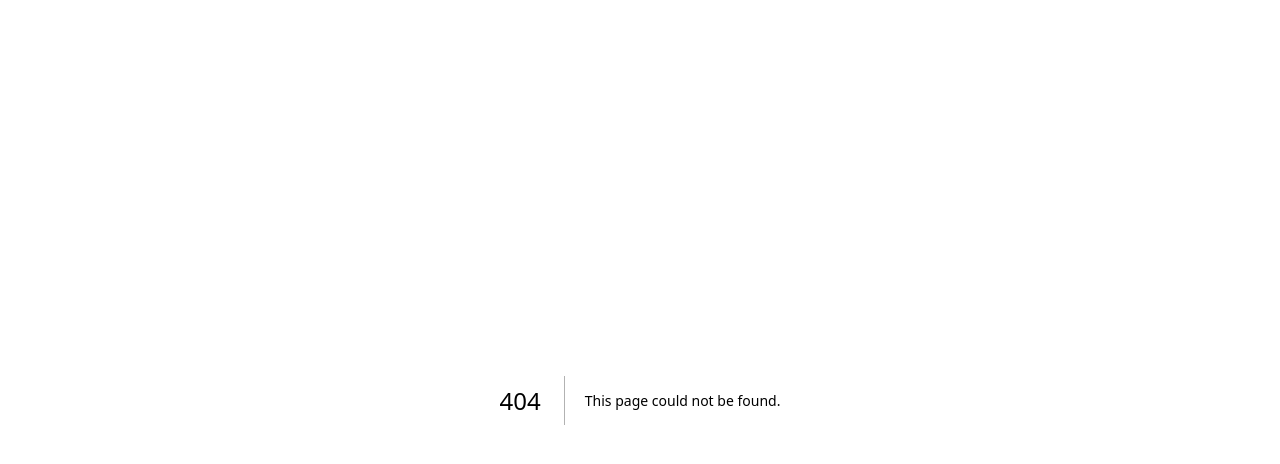
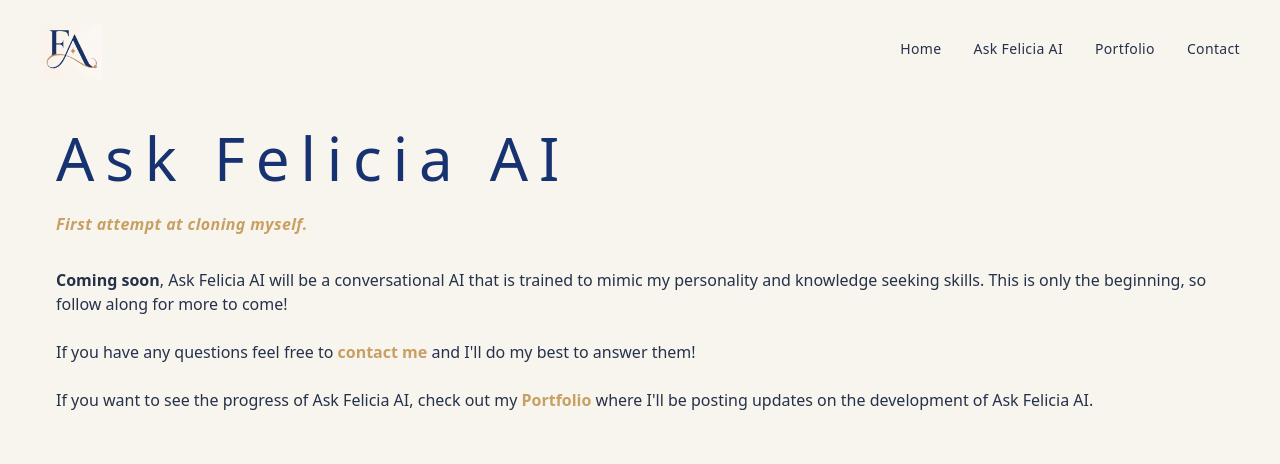
Before and after one commit to Felicia-Ainslie/Felicia-site, a Next.js app: page /ask in a window 1280 px wide. Before the commit this address had no page. Shown: the top 464 px of the page. Built offline with nearby package versions, Linux system fonts and the light colour scheme; a web font is replaced by a local one.

Commit message:
add ask felicia page + minor tweaks

```diff
--- /dev/null
+++ b/app/ask/page.tsx
@@ -0,0 +1,34 @@
+import PageShell from "@/components/layout/PageShell";
+import SectionHeading from "@/components/ui/SectionHeading";
+import Link from "next/link";
+
+export default function Ask() {
+    return (
+        <PageShell centered={false}>
+            <section className="max-w-5x1 ms-auto px-8 py-32">
+
+                <SectionHeading className="mb-8 px-8 py-32">Ask Felicia AI</SectionHeading>
+
+                <p className="text-2x1 text-[#c9a063] tracking-wide mb-8">
+                   <em><strong>First attempt at cloning myself.</strong></em>
+                </p>
+
+                <p>
+                    <strong>Coming soon</strong>, Ask Felicia AI will be a conversational AI that is trained to mimic my personality and knowledge seeking skills. This is only the beginning, so follow along for more to come!
+                </p>
+
+                <br />
+
+                <p>
+                    If you have any questions feel free to <Link href="/contact" className="text-[#c9a063] hover:text-[#24324A] font-bold">contact me</Link> and I'll do my best to answer them!
+                </p>
+
+                <br />
+
+                <p>
+                    If you want to see the progress of Ask Felicia AI, check out my <Link href="/portfolio" className="text-[#c9a063] hover:text-[#24324A] font-bold">Portfolio</Link> where I'll be posting updates on the development of Ask Felicia AI.
+                </p>
+            </section>
+        </PageShell>
+    );
+}
--- a/app/contact/page.tsx
+++ b/app/contact/page.tsx
@@ -8,7 +8,7 @@ export default function Contact() {
     <PageShell centered={false}>
       <section id="contact" className="max-w-5xl text-center pt-20">
 
-        <SectionHeading>Let's Connect!</SectionHeading>
+        <SectionHeading>Let&apos;s Connect!</SectionHeading>
         <p className="mb-10">
           I am always open to new opportunities and collaborations. <br />
           Feel free to reach out to me through any of the platforms below!
--- a/app/home/page.tsx
+++ b/app/home/page.tsx
@@ -6,16 +6,13 @@
 // #163a70 - deep blue accent / heading & primary button
 // #C9A063 - warm gold accent / button
 
-import Nav from "@/components/layout/Nav";
-import PageShell from "@/components/PageShell";
-import Hero from "@/components/Hero";
+import PageShell from "@/components/layout/PageShell";
+import Hero from "@/components/sections/Hero";
 
 export default function Home() {
   return (
-    <main className="min-h-screen relative flex items-center justify-center px-6">
-
-      <Nav />
-
+    <PageShell centered={false}>
+      <Hero />
       <section id="home" className="max-w-5xl text-center pt-20">
 
       <br />
@@ -47,6 +44,6 @@ export default function Home() {
             </ul>
           </div>
       </section>
-    </main>
+    </PageShell>
   );
 }
--- a/components/layout/Nav.tsx
+++ b/components/layout/Nav.tsx
@@ -13,8 +13,10 @@ export default function Nav() {
         <div className="flex gap-8 text-sm font-medium tracking-wide [&_a]:text-[#24324A] [&_a]:hover:text-[#C9A063] [&_a]:hover:border-[#24324A] [&_a]:transition [&_a]:duration-300 [&_a]:border-b-2 [&_a]:border-transparent [&_a]:pb-1">
 
           <a href="/home">Home</a>
+          <a href="/ask">Ask Felicia AI</a>
           <a href="/portfolio">Portfolio</a>
           <a href="/contact">Contact</a>
+
         </div>
 
       </nav>
--- a/components/sections/Hero.tsx
+++ b/components/sections/Hero.tsx
@@ -1,6 +1,6 @@
 //Reusable hero component for the website, includes a heading and subheading to introduce the site and its purpose. Styled with Tailwind CSS for a clean and modern look.
 
-import SectionHeading from "./SectionHeading";
+import SectionHeading from "@/components/ui/SectionHeading";
 
 export default function Hero() {
   return (
@@ -9,7 +9,7 @@ export default function Hero() {
 
       <div className="text-xl tracking-[0.18em] text-[#243270] mb-10"></div>
 
-      <h2 className="text-3xl tracking-wide text-[#163270] mb-10">LEAEN. SOLVE.DOCUMENT. DELIVER.</h2>
+      <h2 className="text-3xl tracking-wide text-[#163270] mb-10">LEARN. SOLVE.DOCUMENT. DELIVER.</h2>
 
     </section>
   );
```
